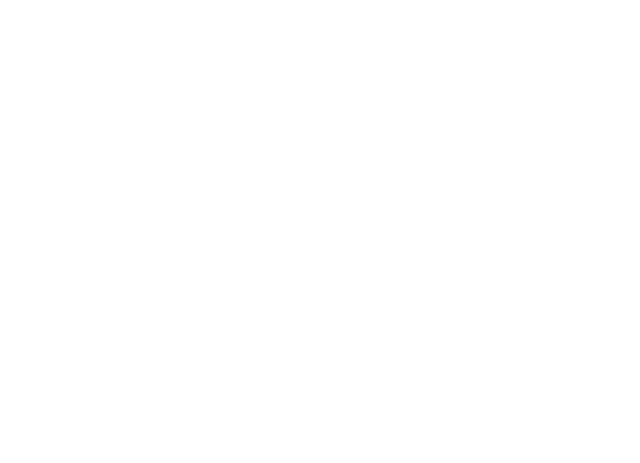
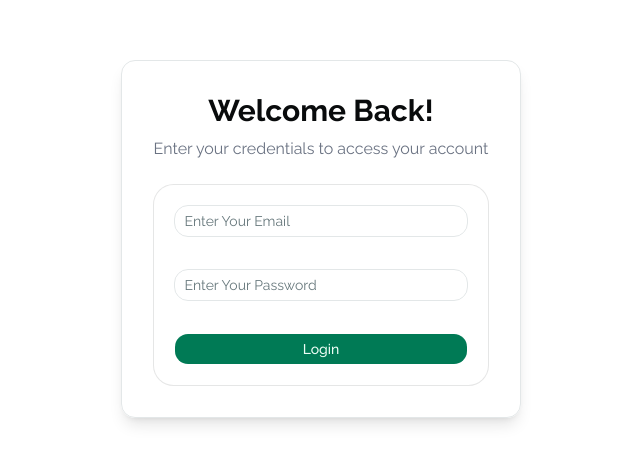
Before and after one commit to RashidMahmud/Next-Frontend, a Next.js app in the folder next-frontend/: page /login in a window 1280 px wide. Shown: the part 161-624 px from the top of the page, without its empty margins (319-959 px from the left). Built offline with nearby package versions, Linux system fonts and the light colour scheme.

Commit message:
Add LoginForm component and integrate it into LoginPage

```diff
--- /dev/null
+++ b/next-frontend/app/(authGroup)/_components/LoginForm.tsx
@@ -0,0 +1,30 @@
+"use client";
+
+import { Button } from "@/components/ui/button";
+import { Card } from "@/components/ui/card";
+import { Input } from "@/components/ui/input";
+import React from "react";
+
+const LoginForm = () => {
+  return (
+    <form className="space-y-4">
+      <Card className="p-5 space-y-4">
+        <Input
+          name="email"
+          type="email"
+          placeholder="Enter Your Email"
+          required
+        />
+        <Input
+          name="password"
+          type="password"
+          placeholder="Enter Your Password"
+          required
+        />
+        <Button type="submit">Login</Button>
+      </Card>
+    </form>
+  );
+};
+
+export default LoginForm;
--- /dev/null
+++ b/next-frontend/app/(authGroup)/layout.tsx
@@ -0,0 +1,7 @@
+import React from "react";
+
+const DashboardLayout = ({ children }: { children: React.ReactNode }) => {
+  return <div className="max-w-7xl mx-auto">{children}</div>;
+};
+
+export default DashboardLayout;
--- a/next-frontend/app/(authGroup)/login/page.tsx
+++ b/next-frontend/app/(authGroup)/login/page.tsx
@@ -1,6 +1,25 @@
+import LoginForm from "../_components/LoginForm";
 
 export default function LoginPage() {
+
   return (
-    <></>
+    <>
+    <div className="flex min-h-screen items-center justify-center">
+        <div className="w-full max-w-md space-y-6 rounded-lg border p-8 shadow-lg">
+
+          {/* FORM GENERIC TEXTS */}
+          <div className="space-y-2 text-center">
+            <h1 className="text-3xl font-bold">Welcome Back!</h1>
+            <p className="text-gray-500">
+              Enter your credentials to access your account
+            </p>
+          </div>
+
+          {/* FORM */}
+          <LoginForm/>
+
+        </div>
+      </div>
+    </>
   );
 }
```
